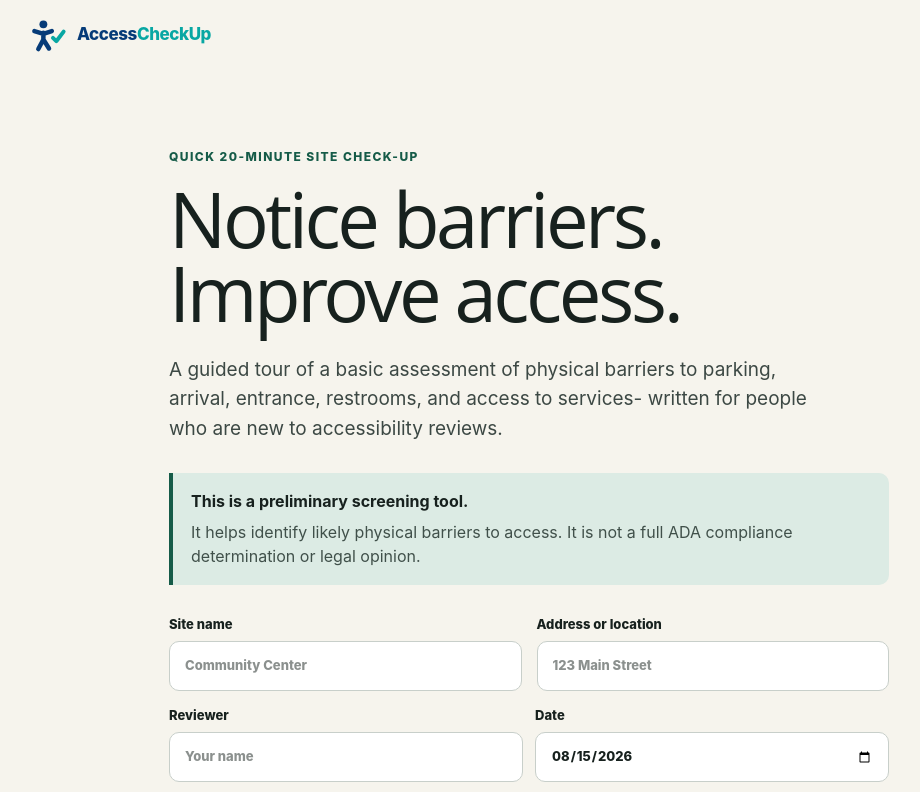
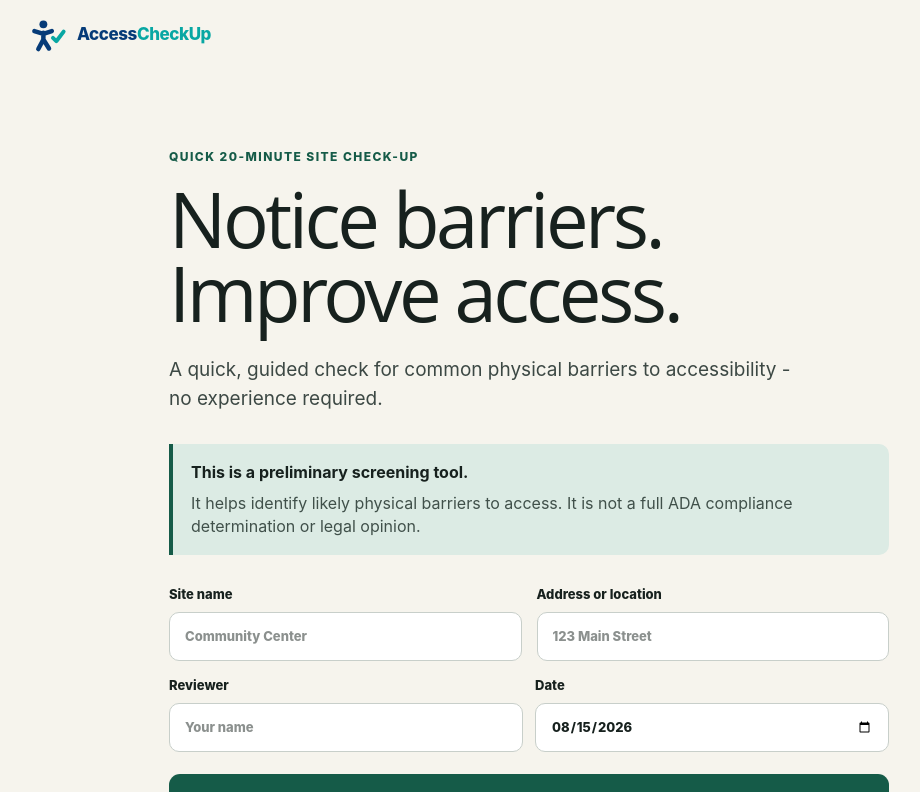
Before and after one commit to mendwell/accesscheck, a Next.js app: page / in a window 1280 px wide. Shown: the top 792 px of the page, without its empty margins (111-1031 px from the left). Built offline with nearby package versions, Linux system fonts and the light colour scheme.

Commit message:
Tighten homepage introduction

```diff
--- a/app/page.tsx
+++ b/app/page.tsx
@@ -238,7 +238,7 @@ export default function Home() {
         <section className="welcome">
           <div className="eyebrow">QUICK 20-MINUTE SITE CHECK-UP</div>
           <h1>Notice barriers.<br />Improve access.</h1>
-          <p className="lede">A guided tour of a basic assessment of physical barriers to parking, arrival, entrance, restrooms, and access to services- written for people who are new to accessibility reviews.</p>
+          <p className="lede">A quick, guided check for common physical barriers to accessibility - no experience required.</p>
           <div className="notice"><strong>This is a preliminary screening tool.</strong><span>It helps identify likely physical barriers to access. It is not a full ADA compliance determination or legal opinion.</span></div>
           <div className="siteForm">
             <label>Site name<input value={site.name} onChange={(e) => setSite({ ...site, name: e.target.value })} placeholder="Community Center" /></label>
```
